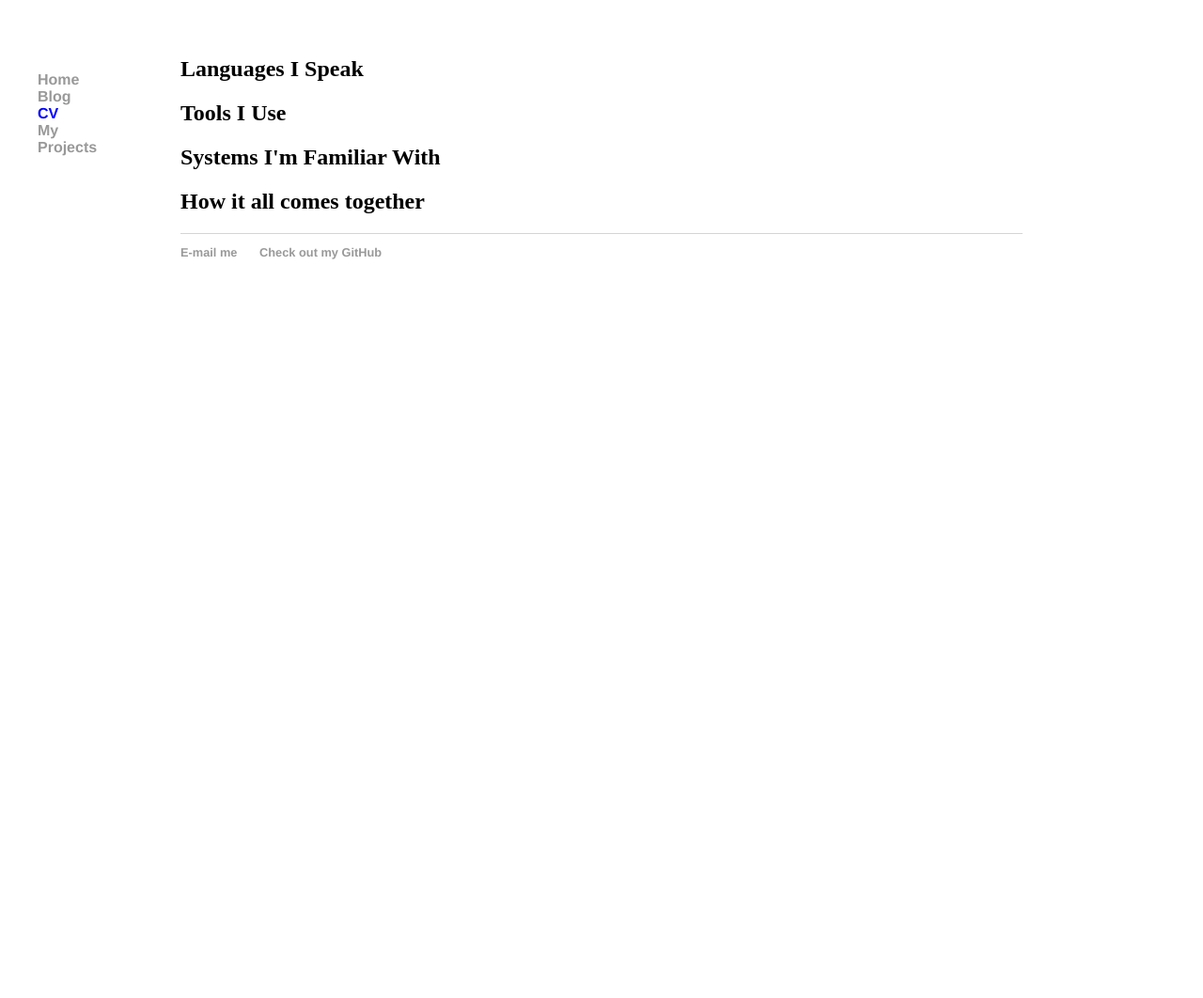
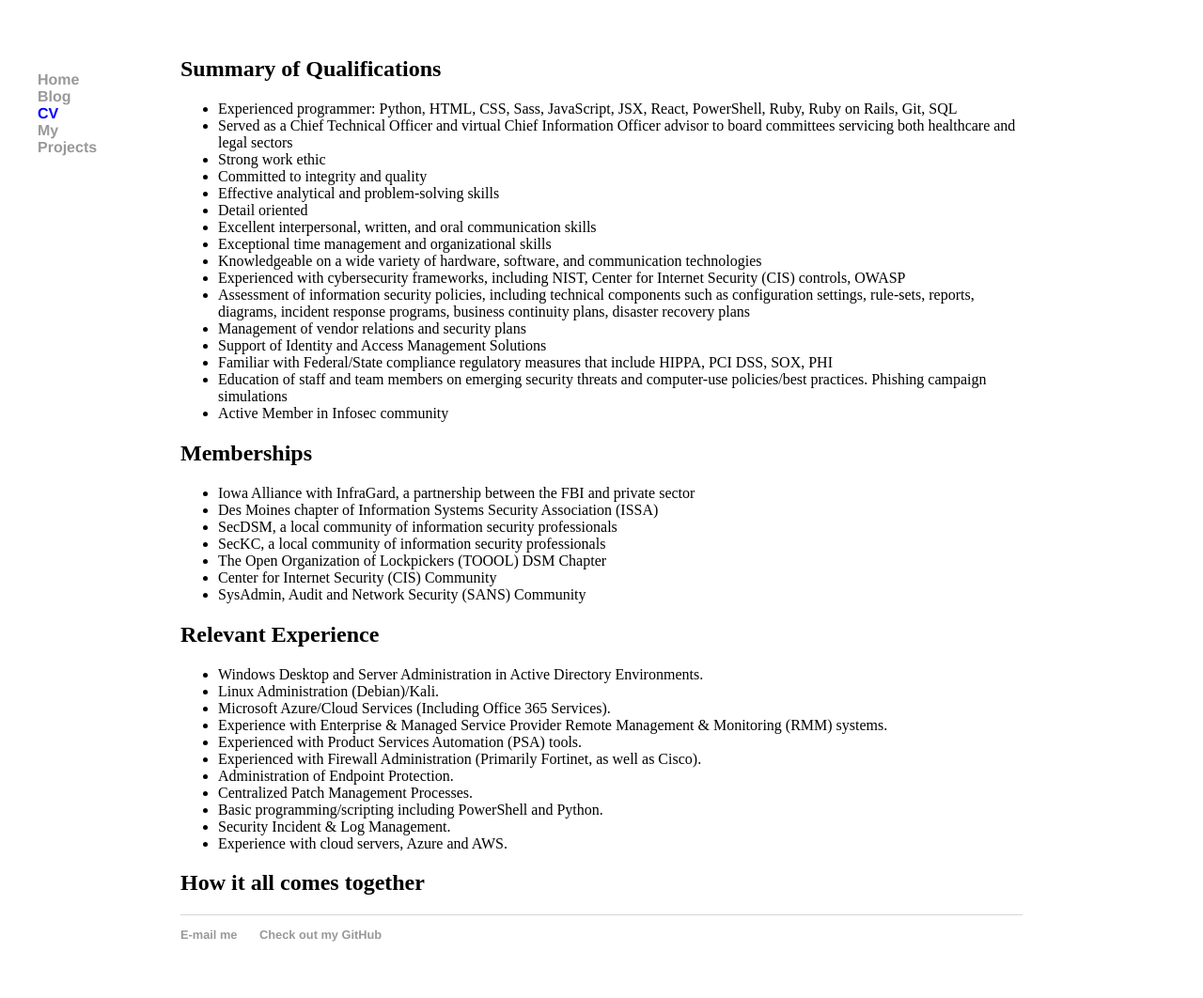
Before and after one commit to RocketGeek42/rocketgeek.github.io, a Jekyll site: the page built from cv/index.html, in a window 1280 px wide. Shown: the whole page at 94% size. Built offline with Jekyll 4.4.1, drawn with Linux system fonts in a browser that asks for light colours; before the commit the page ends 900 px from its top, so only the background shows below that.

Commit message:
Update index.html
Add information to cv

```diff
--- a/cv/index.html
+++ b/cv/index.html
@@ -2,14 +2,54 @@
 layout: default
 title: Jen York CV
 ---
-<div class="languages">
-    <h2>Languages I Speak</h2>
+<div class="summary">
+    <h2>Summary of Qualifications</h2>
+    <ul>
+        <li>Experienced programmer: Python, HTML, CSS, Sass, JavaScript, JSX, React, PowerShell, Ruby, Ruby on Rails, Git, SQL</li>
+        <li>Served as a Chief Technical Officer and virtual Chief Information Officer advisor to board committees servicing both healthcare and legal sectors</li>
+        <li>Strong work ethic</li>
+        <li>Committed to integrity and quality</li>
+        <li>Effective analytical and problem-solving skills</li>
+        <li>Detail oriented</li>
+        <li>Excellent interpersonal, written, and oral communication skills</li>
+        <li>Exceptional time management and organizational skills</li>
+        <li>Knowledgeable on a wide variety of hardware, software, and communication technologies</li>
+        <li>Experienced with cybersecurity frameworks, including NIST, Center for Internet Security (CIS) controls, OWASP</li>
+        <li>Assessment of information security policies, including technical components such as configuration settings, rule-sets, reports, diagrams, incident response programs, business continuity plans, disaster recovery plans</li>
+        <li>Management of vendor relations and security plans</li>
+        <li>Support of Identity and Access Management Solutions</li>
+        <li>Familiar with Federal/State compliance regulatory measures that include HIPPA, PCI DSS, SOX, PHI</li>
+        <li>Education of staff and team members on emerging security threats and computer-use policies/best practices.  Phishing campaign simulations</li>
+        <li>Active Member in Infosec community</li>
+    </ul>
 </div>
-<div class="tools">
-    <h2>Tools I Use</h2>
+<div class="infosec_community">
+    <h2>Memberships</h2>
+    <ul>
+        <li>Iowa Alliance with InfraGard, a partnership between the FBI and private sector</li>
+        <li>Des Moines chapter of Information Systems Security Association (ISSA)</li>
+        <li>SecDSM, a local community of information security professionals</li>
+        <li>SecKC, a local community of information security professionals</li>
+        <li>The Open Organization of Lockpickers (TOOOL) DSM Chapter</li>
+        <li>Center for Internet Security (CIS) Community</li>
+        <li>SysAdmin, Audit and Network Security (SANS) Community</li>
+    </ul>
 </div>
-<div class="systems">
-    <h2>Systems I'm Familiar With</h2>
+<div class="relevant_exp">
+    <h2>Relevant Experience</h2>
+    <ul>
+        <li>Windows Desktop and Server Administration in Active Directory Environments.</li>
+        <li>Linux Administration (Debian)/Kali.</li>
+        <li>Microsoft Azure/Cloud Services (Including Office 365 Services).</li>
+        <li>Experience with Enterprise & Managed Service Provider Remote Management & Monitoring (RMM) systems.</li>
+        <li>Experienced with Product Services Automation (PSA) tools.</li>
+        <li>Experienced with Firewall Administration (Primarily Fortinet, as well as Cisco).</li>
+        <li>Administration of Endpoint Protection.</li>
+        <li>Centralized Patch Management Processes.</li>
+        <li>Basic programming/scripting including PowerShell and Python.</li>
+        <li>Security Incident & Log Management.</li>
+        <li>Experience with cloud servers, Azure and AWS.</li>
+    </ul>
 </div>
 <div class="history">
     <h2>How it all comes together</h2>
```
